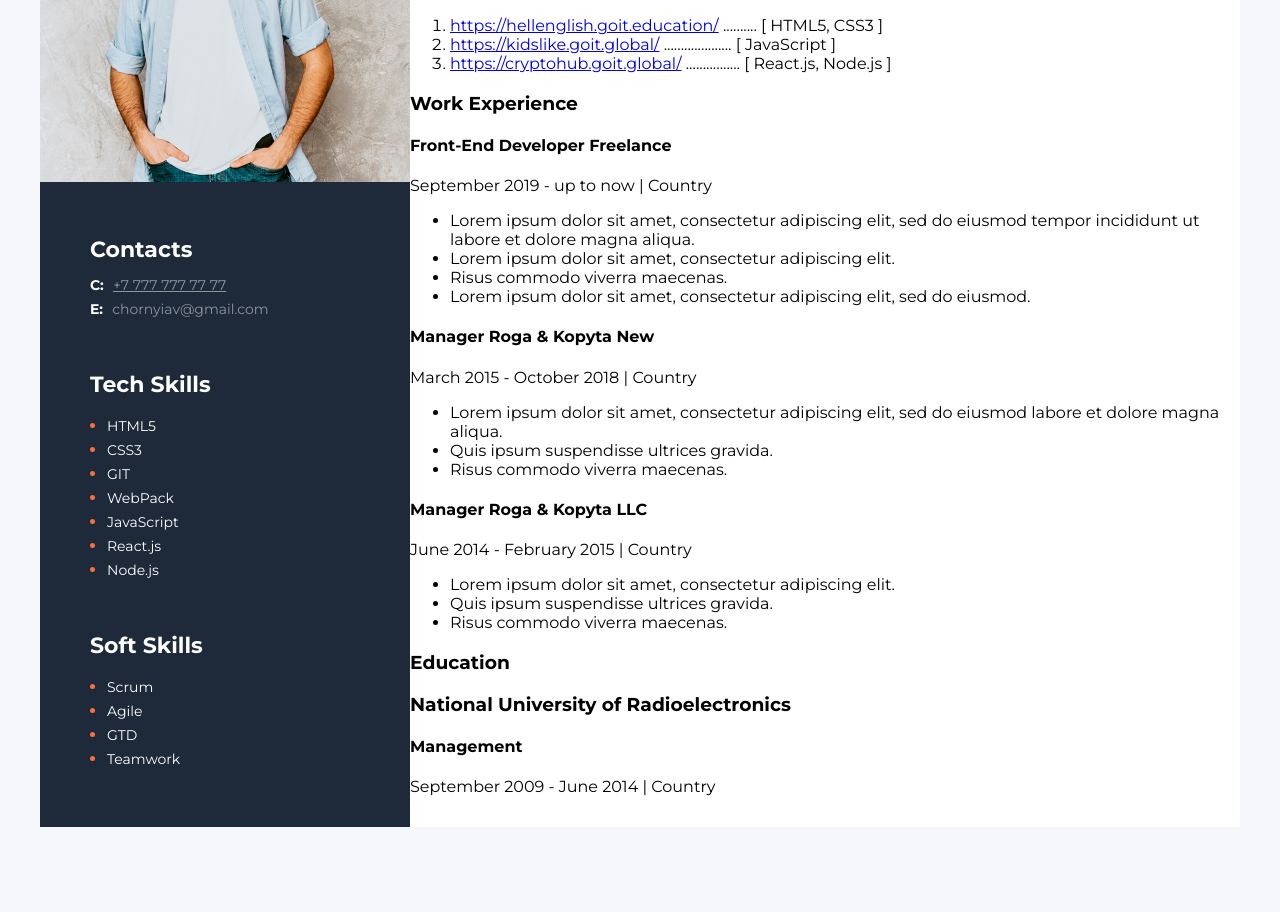
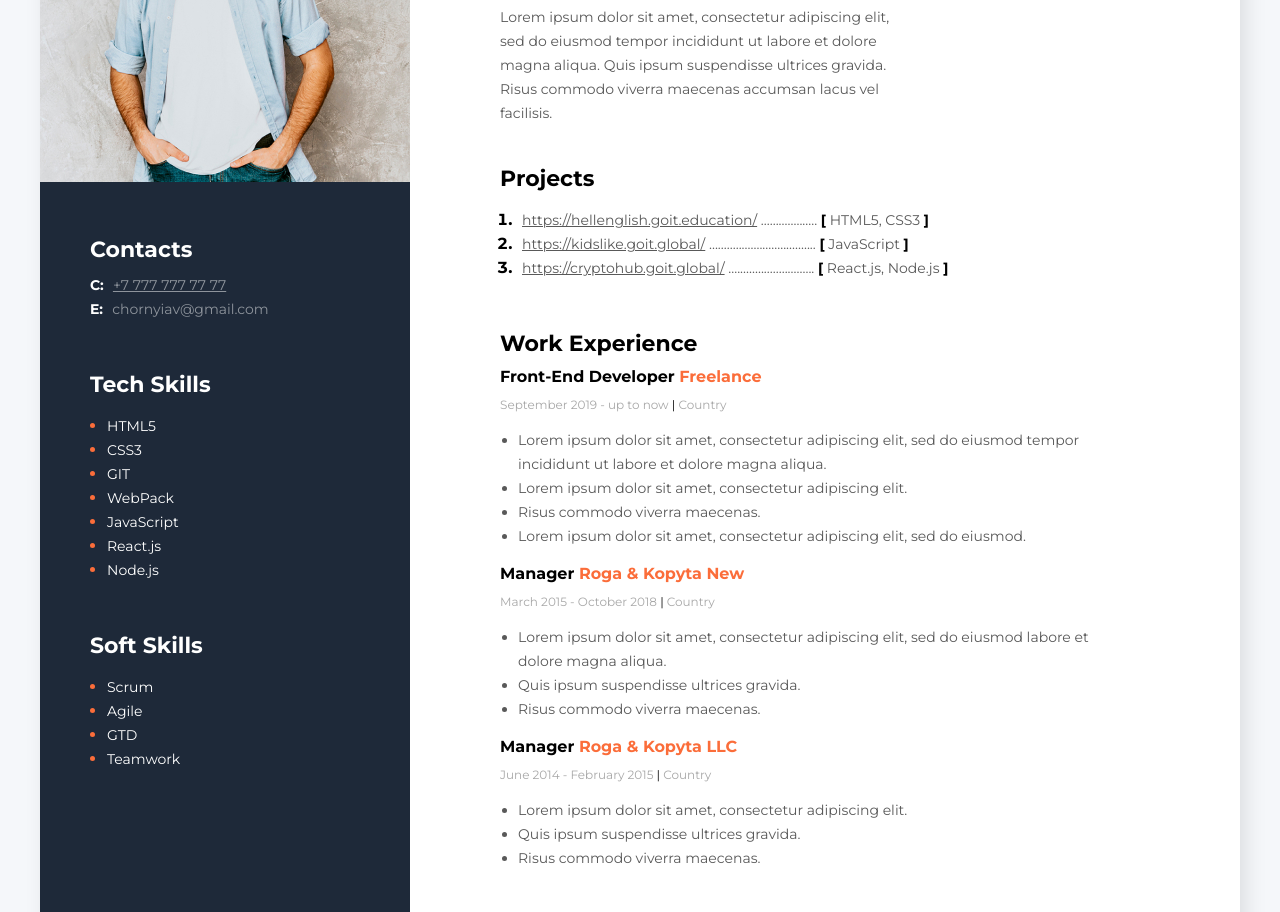
Before and after one commit to MarinaKulyk/GoIT-Mentor-Marathon1, a plain HTML site: page index.html in a window 1280 px wide. Shown: the part 252-1164 px from the top of the page. Before the commit the page ends 1119 px from the top, so only its background shows below. Drawn offline with Linux system fonts and the light colour scheme.

Commit message:
День 5

```diff
--- a/css/style.css
+++ b/css/style.css
@@ -9,26 +9,136 @@ body {
   width: 1200px;
   background-color: #fff;
   margin: 40px auto;
+  box-shadow: 6px 6px 20px rgba(0, 0, 0, 0.1);
+}
+/* Main Content */
+.main-content {
+  padding: 100px 90px;
+}
+.main-content-title {
+  font-style: normal;
+  font-weight: bold;
+  font-size: 22px;
+  line-height: 27px;
+  color: #000000;
+  margin-bottom: 10px;
 }
 
-.main-content {
+/* About Me Section */
+.about-me {
+  margin: 0 0 40px 0;
+}
+.about-me-profession {
+  font-style: normal;
+  font-weight: bold;
+  font-size: 14px;
+  line-height: 17px;
+  color: #000000;
+  margin: 0 0 20px 0;
+}
+.about-me-name {
+  font-style: normal;
+  font-weight: bold;
+  font-size: 45px;
+  line-height: 55px;
+  color: #000000;
+  margin: 0 0 25px 0;
+}
+.about-me-description {
+  font-style: normal;
+  font-weight: normal;
+  font-size: 14px;
+  line-height: 24px;
+  color: #595959;
+  width: 400px;
 }
 
-.about-me {
+/* My Project Section */
+.my-projects {
+  margin: 0 0 50px 0;
 }
-.my-projects {
+.my-projects-list {
+  padding: 0 0 0 17px;
 }
-.about-me-profession {
-  font-weight: 700;
+.my-project-item,
+.my-project-bracket {
+  font-weight: bold;
+  color: #000;
+}
+.my-project-text,
+.my-project-link {
+  font-style: normal;
+  font-weight: normal;
+  font-size: 14px;
+  line-height: 24px;
+  color: #595959;
+}
+.my-project-text {
+  margin-left: 5px;
+}
+
+/* My Work Experience */
+.my-work-experience {
+  margin-bottom: 45px;
+}
+.my-work-experience-company-block {
+  margin: 0 15px 0 0;
+}
+.my-work-experience-position {
+  font-style: normal;
+  font-weight: bold;
+  font-size: 16px;
+  line-height: 20px;
+  color: #000000;
+  margin: 0 0 10px 0;
+}
+.my-work-experience-company {
+  color: #fb6d3a;
+}
+.my-work-experience-period {
+  font-style: normal;
+  font-weight: normal;
+  font-size: 12px;
+  line-height: 15px;
+  color: #a8a8a8;
+  margin: 0 0 10px 0;
+}
+.my-work-experience-divider {
+  color: #000;
+}
+.my-work-experience-duties {
+  padding: 0 0 0 18px;
+}
+.my-work-experience-duty {
+  font-style: normal;
+  font-weight: normal;
+  font-size: 14px;
+  line-height: 24px;
+  color: #595959;
+}
+
+/* Education */
+.my-education-header {
+  font-style: normal;
+  font-weight: bold;
+  font-size: 22px;
+  line-height: 27px;
+  color: #000000;
+}
+.my-education-university {
+  font-style: normal;
+  font-weight: bold;
+  font-size: 16px;
+  line-height: 20px;
+  color: #fb6d3a;
+}
+.my-education-faculty {
+  font-style: normal;
+  font-weight: bold;
   font-size: 14px;
   line-height: 17px;
   color: #000000;
 }
-.my-experience {
-}
-.my-education {
-}
-
 /* Sidebar Section */
 .sidebar-section {
   background-color: #1e2939;
--- a/index.html
+++ b/index.html
@@ -17,8 +17,8 @@
             <!-- About me section -->
             <div class="about-me">
                 <h2 class="about-me-profession">Front-End Developer</h2>
-                <h1>Anton Chornyi</h1>
-                <p>Lorem ipsum dolor sit amet, consectetur adipiscing elit,
+                <h1 class="about-me-name">Anton Chornyi</h1>
+                <p class="about-me-description">Lorem ipsum dolor sit amet, consectetur adipiscing elit,
                 sed do eiusmod tempor incididunt ut labore et dolore magna
                 aliqua. Quis ipsum suspendisse ultrices gravida. Risus
                 commodo viverra maecenas accumsan lacus vel facilisis.</p>
@@ -26,79 +26,87 @@
 
             <!-- My projects section -->
             <div class="my-projects">
-                <h3>Projects</h3>
-                <ol>
-                    <li class="project-item">
-                        <a href="https://hellenglish.goit.education/">https://hellenglish.goit.education/</a>
-                        <span>..........</span>
-                        <span>[ HTML5, CSS3 ]</span>
+                <h3 class="main-content-title">Projects</h3>
+                <ol class="my-projects-list">
+                    <li class="my-project-item">
+                        <span class="my-project-text">
+                        <a class="my-project-link" href="https://hellenglish.goit.education/">https://hellenglish.goit.education/</a>
+                        ...................
+                        <span class="my-project-bracket">[</span> HTML5, CSS3 <span class="my-project-bracket">]</span>
+                        </span>
                     </li>
-                    <li class="project-item">
-                        <a href="https://kidslike.goit.global/">https://kidslike.goit.global/</a>
-                        <span>....................</span>
-                        <span>[ JavaScript ]</span>
+                    <li class="my-project-item">
+                        <span class="my-project-text">
+                        <a class="my-project-link" href="https://kidslike.goit.global/">https://kidslike.goit.global/</a>
+                        ....................................
+                        <span class="my-project-bracket">[</span> JavaScript <span class="my-project-bracket">]</span>
+                        </span>
                     </li>
-                    <li class="project-item">
-                        <a href="https://cryptohub.goit.global/">https://cryptohub.goit.global/</a>
-                        <span>................</span>
-                        <span>[ React.js, Node.js ]</span>
+                    <li class="my-project-item">
+                        <span class="my-project-text">
+                            <a class="my-project-link" href="https://cryptohub.goit.global/">https://cryptohub.goit.global/</a>
+                            .............................
+                            <span class="my-project-bracket">[</span> React.js, Node.js <span class="my-project-bracket">]</span>
+                        </span>
+
+
                     </li>
                 </ol>
             </div>
 
             <!-- My work experience -->
-            <div class="my-experience">
-                <h3>Work Experience</h3>
+            <div class="my-work-experience">
+                <h3 class="main-content-title">Work Experience</h3>
 
                 <!-- Company 3 -->
-                <div>
-                    <h4>Front-End Developer Freelance </h4>
-                    <p>September 2019 - up to now   |   Country</p>
-                    <ul>
-                        <li>
+                <div class="my-work-experience-company-block">
+                    <h4 class="my-work-experience-position">Front-End Developer <span class="my-work-experience-company">Freelance</span> </h4>
+                    <p class="my-work-experience-period">September 2019 - up to now  <span class=" my-work-experience-divider">|</span>    Country</p>
+                    <ul class="my-work-experience-duties">
+                        <li class="my-work-experience-duty">
                             Lorem ipsum dolor sit amet, consectetur adipiscing elit, sed do eiusmod tempor incididunt ut labore et dolore magna aliqua.
                         </li>
-                        <li>
+                        <li class="my-work-experience-duty">
                             Lorem ipsum dolor sit amet, consectetur adipiscing elit.
                         </li>
-                        <li>
+                        <li class="my-work-experience-duty">
                             Risus commodo viverra maecenas.
                         </li>
-                        <li>
+                        <li class="my-work-experience-duty">
                             Lorem ipsum dolor sit amet, consectetur adipiscing elit, sed do eiusmod.
                         </li>
                     </ul>
                 </div>
 
                 <!-- Company 2 -->
-                <div>
-                    <h4>Manager Roga & Kopyta New</h4>
-                    <p>March 2015 - October 2018   |   Country</p>
-                    <ul>
-                        <li>
+                <div class="my-work-experience-company-block">
+                    <h4 class="my-work-experience-position">Manager <span class="my-work-experience-company">Roga & Kopyta New</span> </h4>
+                    <p class="my-work-experience-period">March 2015 - October 2018 <span class=" my-work-experience-divider">|</span>  Country</p>
+                    <ul class="my-work-experience-duties">
+                        <li class="my-work-experience-duty">
                             Lorem ipsum dolor sit amet, consectetur adipiscing elit, sed do eiusmod labore et dolore magna aliqua.
                         </li>
-                        <li>
+                        <li class="my-work-experience-duty">
                             Quis ipsum suspendisse ultrices gravida.
                         </li>
-                        <li>
+                        <li class="my-work-experience-duty">
                             Risus commodo viverra maecenas.
                         </li>
                     </ul>
                 </div>
 
                 <!-- Company 1 -->
-                <div>
-                    <h4>Manager Roga & Kopyta LLC </h4>
-                    <p>June 2014 - February 2015   |   Country</p>
-                    <ul>
-                        <li>
+                <div class="my-work-experience-company-block">
+                    <h4 class="my-work-experience-position">Manager <span class="my-work-experience-company">Roga & Kopyta LLC</span></h4>
+                    <p class="my-work-experience-period">June 2014 - February 2015 <span class=" my-work-experience-divider">|</span>  Country</p>
+                    <ul class="my-work-experience-duties">
+                        <li class="my-work-experience-duty">
                             Lorem ipsum dolor sit amet, consectetur adipiscing elit.
                         </li>
-                        <li>
+                        <li class="my-work-experience-duty">
                             Quis ipsum suspendisse ultrices gravida.
                         </li>
-                        <li>
+                        <li class="my-work-experience-duty" >
                             Risus commodo viverra maecenas.
                         </li>
                     </ul>
@@ -107,10 +115,10 @@
 
             <!-- My Education -->
             <div class="my-education">
-                <h3>Education</h3>
-                <h3>National University of Radioelectronics</h3>
-                <h4>Management</h4>
-                <p>September 2009 - June 2014   |   Country</p>
+                <h3 class="my-education-header">Education</h3>
+                <h3 class="my-education-university">National University of Radioelectronics</h3>
+                <h4 class="my-education-faculty">Management</h4>
+                <p class="my-work-experience-period">September 2009 - June 2014 <span class=" my-work-experience-divider">|</span>   Country</p>
             </div>
         </div>
 
```
